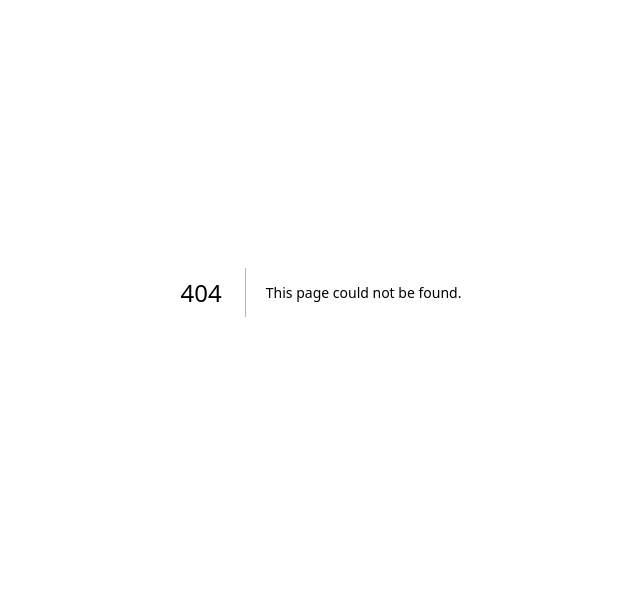
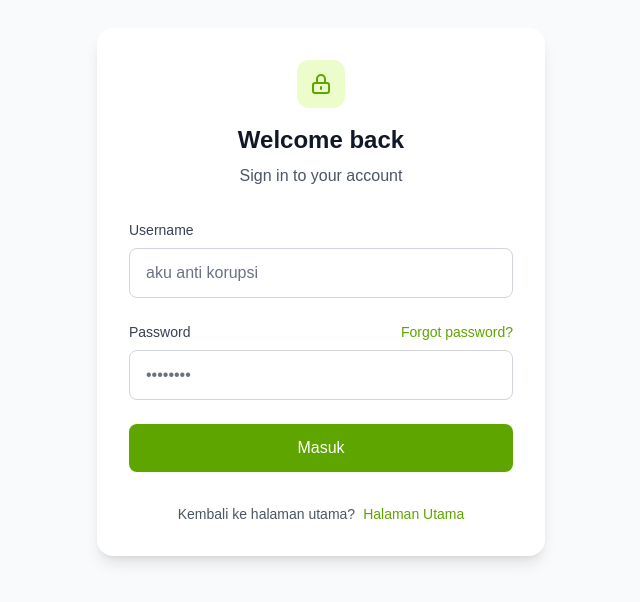
Before and after one commit to NaApipp/platform_skillassesment, a Next.js app: page /login-dashboard in a window 1280 px wide. Before the commit this address had no page. Shown: the part 108-710 px from the top of the page, without its empty margins (319-959 px from the left). Built offline with nearby package versions, Linux system fonts and the light colour scheme.

Commit message:
feat: create login dashboard page

```diff
--- /dev/null
+++ b/app/login-dashboard/page.tsx
@@ -0,0 +1,181 @@
+"use client";
+
+import Link from "next/link";
+import { useState } from "react";
+import { authStorageKeys } from "../(admin)/authProvider";
+import { useRouter } from "next/navigation";
+
+export default function LoginDashboard() {
+  const [isOpen, setIsOpen] = useState(false);
+  const router = useRouter();
+  const [username, setUsername] = useState("");
+  const [password, setPassword] = useState("");
+  const [error, setError] = useState<string | null>(null);
+  const [loading, setLoading] = useState(false);
+
+  const handleLogin = async (e: React.FormEvent) => {
+    e.preventDefault();
+    setLoading(true);
+    setError(null);
+
+    const res = await fetch("/api/auth/login", {
+      method: "POST",
+      headers: {
+        "Content-Type": "application/json",
+      },
+      body: JSON.stringify({
+        username,
+        password,
+      }),
+    });
+
+    if (!res.ok) {
+      setError("Invalid username or password");
+      setLoading(false);
+      return;
+    }
+
+    const data = await res.json();
+    sessionStorage.setItem(authStorageKeys.TOKEN_KEY, data.token);
+    sessionStorage.setItem(
+      authStorageKeys.LAST_ACTIVITY_KEY,
+      String(Date.now()),
+    );
+    router.push("/dashboard-admin");
+  };
+
+  return (
+    <>
+      <div className="min-h-screen bg-gray-50 dark:bg-gray-900 flex items-center justify-center px-4 py-12">
+        <div className="max-w-md w-full">
+          <div className="bg-white dark:bg-gray-800 rounded-2xl shadow-lg p-8">
+            <div className="text-center mb-8">
+              <div className="inline-flex items-center justify-center w-12 h-12 bg-lime-100 dark:bg-lime-900/40 rounded-xl mb-4">
+                <svg
+                  className="w-6 h-6 text-lime-600 dark:text-lime-400"
+                  fill="none"
+                  stroke="currentColor"
+                  viewBox="0 0 24 24"
+                >
+                  <path
+                    strokeLinecap="round"
+                    strokeLinejoin="round"
+                    strokeWidth="2"
+                    d="M12 15v2m-6 4h12a2 2 0 002-2v-6a2 2 0 00-2-2H6a2 2 0 00-2 2v6a2 2 0 002 2zm10-10V7a4 4 0 00-8 0v4h8z"
+                  />
+                </svg>
+              </div>
+              <h2 className="text-2xl font-bold text-gray-900 dark:text-white">
+                Welcome back
+              </h2>
+              <p className="text-gray-600 dark:text-gray-400 mt-2">
+                Sign in to your account
+              </p>
+            </div>
+
+            <form className="space-y-6" onSubmit={handleLogin}>
+              <div>
+                <label
+                  htmlFor="email"
+                  className="block text-sm font-medium text-gray-700 dark:text-gray-300 mb-2"
+                >
+                  Username
+                </label>
+                <input
+                  type="username"
+                  id="username"
+                  name="username"
+                  autoComplete="username"
+                  className="w-full px-4 py-3 bg-white dark:bg-gray-700 border border-gray-300 dark:border-gray-600 rounded-lg focus:ring-2 focus:ring-lime-500 dark:focus:ring-lime-400 focus:border-lime-500 dark:focus:border-lime-400 outline-none transition-colors text-gray-900 dark:text-white placeholder-gray-500 dark:placeholder-gray-400"
+                  placeholder="aku anti korupsi"
+                  value={username}
+                  onChange={(e) => setUsername(e.target.value)}
+                />
+              </div>
+
+              <div>
+                <div className="flex items-center justify-between mb-2">
+                  <label
+                    htmlFor="password"
+                    className="block text-sm font-medium text-gray-700 dark:text-gray-300"
+                  >
+                    Password
+                  </label>
+                  <button
+                    type="button"
+                    onClick={() => setIsOpen(true)}
+                    className="text-sm font-medium text-lime-600 dark:text-lime-400 hover:text-lime-500 dark:hover:text-lime-300"
+                  >
+                    Forgot password?
+                  </button>
+                </div>
+                <input
+                  id="password"
+                  name="password"
+                  type="password"
+                  autoComplete="current-password"
+                  className="w-full px-4 py-3 bg-white dark:bg-gray-700 border border-gray-300 dark:border-gray-600 rounded-lg focus:ring-2 focus:ring-lime-500 dark:focus:ring-lime-400 focus:border-lime-500 dark:focus:border-lime-400 outline-none transition-colors text-gray-900 dark:text-white placeholder-gray-500 dark:placeholder-gray-400"
+                  placeholder="••••••••"
+                  value={password}
+                  onChange={(e) => setPassword(e.target.value)}
+                />
+              </div>
+
+              <button
+                type="submit"
+                disabled={loading}
+                className="w-full bg-lime-600 dark:bg-lime-300 text-white dark:text-gray-900 py-3 px-4 rounded-lg font-medium hover:bg-lime-700 dark:hover:bg-lime-400 focus:outline-none focus:ring-2 focus:ring-offset-2 focus:ring-lime-500 dark:focus:ring-offset-gray-800 transition-colors"
+              >
+                {loading ? "Loading" : "Masuk"}
+              </button>
+            </form>
+
+            <p className="mt-8 text-center text-sm text-gray-600 dark:text-gray-400">
+              Kembali ke halaman utama?
+              <Link
+                href="/dashboard"
+                className="font-medium text-lime-600 dark:text-lime-400 hover:text-lime-500 dark:hover:text-lime-300 ml-2"
+              >
+                Halaman Utama
+              </Link>
+            </p>
+          </div>
+        </div>
+
+        {/* Popup Modal Forgit Password */}
+        {isOpen && (
+          <div className="fixed inset-0 z-100 flex items-center justify-center p-4 sm:p-6">
+            {/* Backdrop */}
+            <div
+              className="absolute inset-0 bg-black/60 backdrop-blur-sm transition-opacity"
+              onClick={() => setIsOpen(false)}
+            />
+            <div className="relative w-full max-w-sm bg-white dark:bg-gray-900 rounded-2xl shadow-xl border border-gray-200 dark:border-gray-800 p-6">
+              <div className="flex flex-col items-center text-center">
+                <div className="w-12 h-12 rounded-full bg-red-100 dark:bg-red-900/30 text-red-600 dark:text-red-400 flex items-center justify-center mb-4 ring-4 ring-red-50 dark:ring-red-900/10">
+                  <span className="font-extrabold text-lg">?</span>
+                </div>
+                <h3 className="text-lg font-bold text-gray-900 dark:text-white mb-2">
+                  Lupa Password
+                </h3>
+                <p className="text-gray-500 dark:text-gray-400 text-sm mb-6">
+                  Untuk saat ini fitur reset password mandiri belum tersedia.
+                  Silakan hubungi developer <span className="font-bold">(Ig: n_apipppp)</span> untuk bantuan
+                  reset password.
+                </p>
+              </div>
+              <div className="flex gap-3 w-full">
+                <button
+                  onClick={() => setIsOpen(false)}
+                  className="flex-1 py-2.5 bg-white dark:bg-gray-800 border border-gray-200 dark:border-gray-700 text-gray-700 dark:text-gray-300 font-medium rounded-lg hover:bg-gray-50 dark:hover:bg-gray-700 transition-colors"
+                >
+                  Mengerti
+                </button>
+              </div>
+            </div>
+          </div>
+        )}
+      </div>
+    </>
+  );
+}
```
